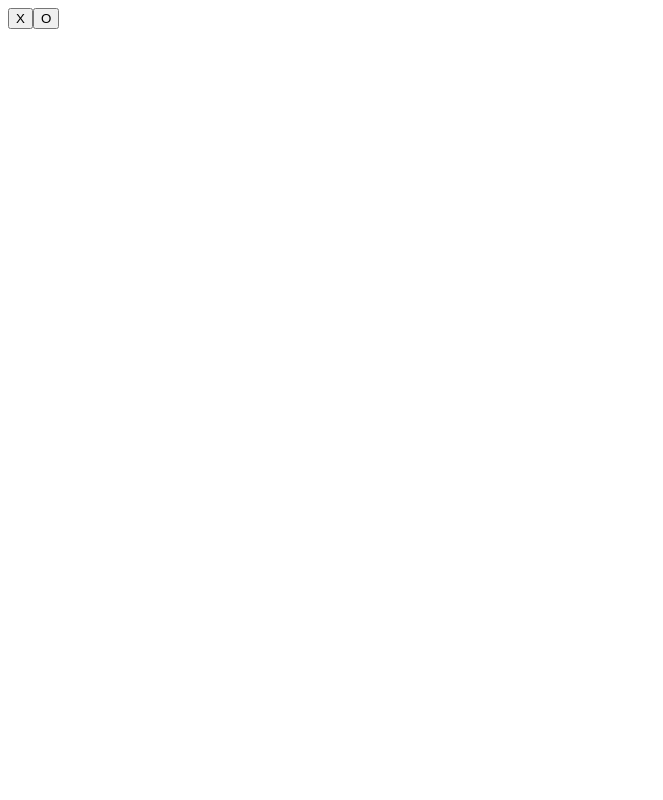
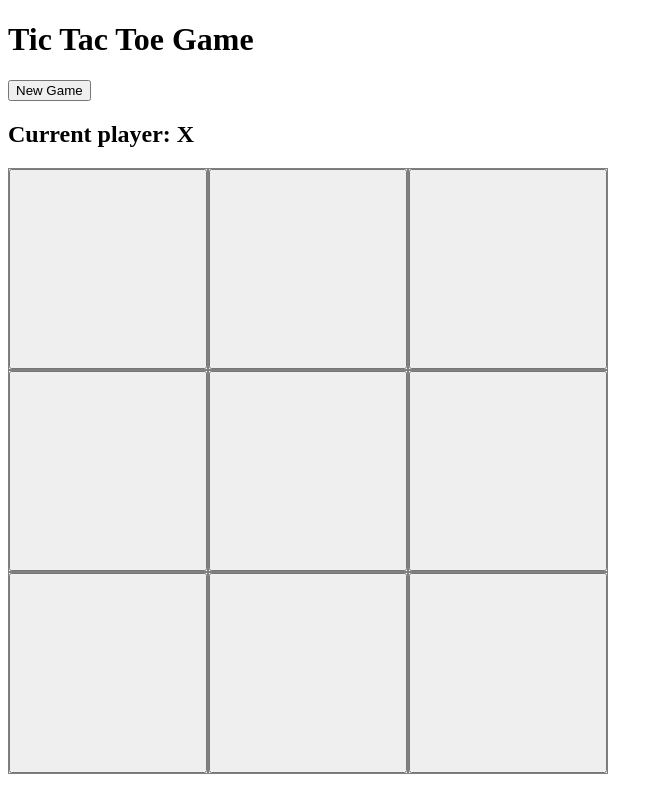
Before and after one commit to mikki021/ang-tic-tac-toe, an Angular app: page / in a window 1280 px wide. Shown: the whole page, without its empty margins (0-663 px from the left). Built offline with nearby package versions, Linux system fonts and the light colour scheme.

Commit message:
working game

```diff
--- a/src/app/app.component.html
+++ b/src/app/app.component.html
@@ -1,3 +1,2 @@
-<app-square value="X"></app-square>
-<app-square value="O"></app-square>
+<app-board></app-board>
 <router-outlet></router-outlet>
--- a/src/app/board/board.component.html
+++ b/src/app/board/board.component.html
@@ -1 +1,10 @@
-<p>board works!</p>
+<h1>Tic Tac Toe Game</h1>
+<button (click)="newGame()">New Game</button>
+<h2>{{ gameStatus }}</h2>
+<main>
+  <app-square
+    *ngFor="let square of squares; let i = index"
+    [value]="square"
+    (click)="makeMove(i)">
+  </app-square>
+</main>
--- a/src/app/board/board.component.scss
+++ b/src/app/board/board.component.scss
@@ -0,0 +1,10 @@
+main {
+  display: grid;
+  grid-template-columns: 200px 200px 200px;
+  grid-gap: 0px;
+}
+
+app-square {
+  border: 1px gray solid;
+  height: 200px;
+}
--- a/src/app/board/board.component.ts
+++ b/src/app/board/board.component.ts
@@ -1,12 +1,13 @@
 import { Component, OnInit } from '@angular/core';
-import { empty } from 'rxjs';
 
 @Component({
   selector: 'app-board',
   templateUrl: './board.component.html',
   styleUrls: ['./board.component.scss']
 })
+
 export class BoardComponent implements OnInit {
+
 
   squares: any[];
   xIsNext: boolean;
@@ -28,6 +29,7 @@ export class BoardComponent implements OnInit {
     if (!this.winner && !this.squares[index]) {
       this.squares.splice(index, 1, this.player);
       this.xIsNext = !this.xIsNext;
+      this.calculateWinner();
     }
   }
 
@@ -57,4 +59,21 @@ export class BoardComponent implements OnInit {
     return this.xIsNext ? 'X' : 'O';
   }
 
+  get allMovesMade() {
+    return this.squares.every(square => !!square);
+  }
+
+  get gameStatus() {
+    const CURRENT_PLAYER_TEXT = 'Current player: ';
+    const PLAYER_SHORTCODE = ':player';
+    const GAME_WINNER_TEXT = 'Player ' + PLAYER_SHORTCODE + ' won the game!';
+    const GAME_DRAW_TEXT = 'Game is a draw!';
+
+    return this.winner
+      ? GAME_WINNER_TEXT.replace(PLAYER_SHORTCODE, this.player)
+      : this.allMovesMade
+        ? GAME_DRAW_TEXT
+        : CURRENT_PLAYER_TEXT + this.player;
+  }
+
 }
--- a/src/app/square/square.component.ts
+++ b/src/app/square/square.component.ts
@@ -5,7 +5,7 @@ import { Component, Input } from '@angular/core';
   template: `
     <button>{{ value }}</button>
   `,
-  styles: []
+  styles: ['button { width: 100%; height: 100%; font-size: 5em !important; }']
 })
 export class SquareComponent {
   @Input() value: 'X' | 'O';
```
